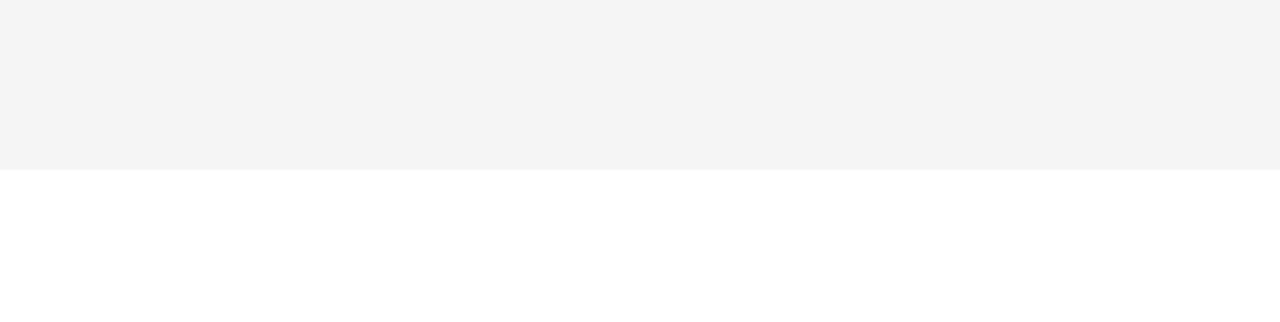
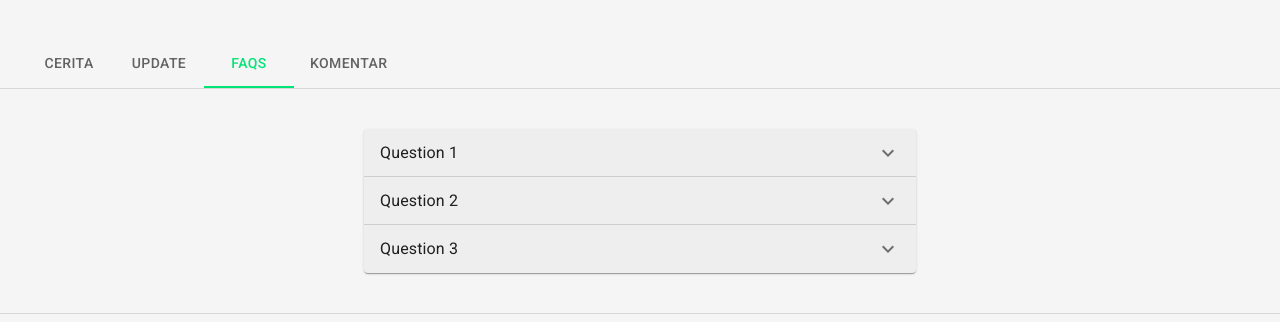
Before and after one commit to rizaldinur/crowdfunding-client, a React (Vite) app: page /project/details/1/faqs in a window 1280 px wide. Before the commit this address had no page. Shown: the part 630-952 px from the top of the page. Before the commit the page ends 800 px from the top, so only its background shows below. Built offline with nearby package versions, Linux system fonts and the light colour scheme.

Commit message:
create FAQs panel

```diff
--- /dev/null
+++ b/src/components/project-details/FaqsPanel.jsx
@@ -0,0 +1,42 @@
+import { ExpandMore } from "@mui/icons-material";
+import {
+  Accordion,
+  AccordionDetails,
+  AccordionSummary,
+  Box,
+  Container,
+  Typography,
+} from "@mui/material";
+
+function FaqsPanel() {
+  return (
+    <Container maxWidth="sm">
+      <Box sx={{ my: 5 }}>
+        {Array(3)
+          .fill(0)
+          .map((_, index) => (
+            <Accordion key={`accordion-${index + 1}`}>
+              <AccordionSummary
+                expandIcon={<ExpandMore />}
+                aria-controls={`panel${index + 1}-content`}
+                id={`panel${index + 1}-header`}
+              >
+                <Typography component="span">
+                  {"Question " + (index + 1)}
+                </Typography>
+              </AccordionSummary>
+              <AccordionDetails>
+                <Typography>
+                  Lorem ipsum dolor sit amet, consectetur adipiscing elit.
+                  Suspendisse malesuada lacus ex, sit amet blandit leo lobortis
+                  eget.
+                </Typography>
+              </AccordionDetails>
+            </Accordion>
+          ))}
+      </Box>
+    </Container>
+  );
+}
+
+export default FaqsPanel;
--- a/src/components/project-details/ProjectTabs.jsx
+++ b/src/components/project-details/ProjectTabs.jsx
@@ -80,7 +80,13 @@ function ProjectTabs() {
             state={{ tabValue: 1 }}
             {...a11yProps(1)}
           />
-          <Tab label="FAQS" {...a11yProps(2)} />
+          <Tab
+            label="FAQS"
+            component={RouterLink}
+            to="faqs"
+            state={{ tabValue: 2 }}
+            {...a11yProps(2)}
+          />
           <Tab label="Komentar" {...a11yProps(3)} />
         </Tabs>
       </Container>
--- a/src/router.jsx
+++ b/src/router.jsx
@@ -13,6 +13,7 @@ import ProjectDetailsLayout from "./routes/layouts/ProjectDetailsLayout.jsx";
 import StoryPanel from "./components/project-details/StoryPanel.jsx";
 import { Typography } from "@mui/material";
 import UpdatePanel from "./components/project-details/UpdatePanel.jsx";
+import FaqsPanel from "./components/project-details/FaqsPanel.jsx";
 
 const router = createBrowserRouter([
   {
@@ -52,7 +53,7 @@ const router = createBrowserRouter([
                 ),
               },
               // { path: "comments", element: <CommentsPage /> },
-              // { path: "faqs", element: <FaqsPage /> },
+              { path: "faqs", element: <FaqsPanel /> },
             ],
           },
           // {
```
